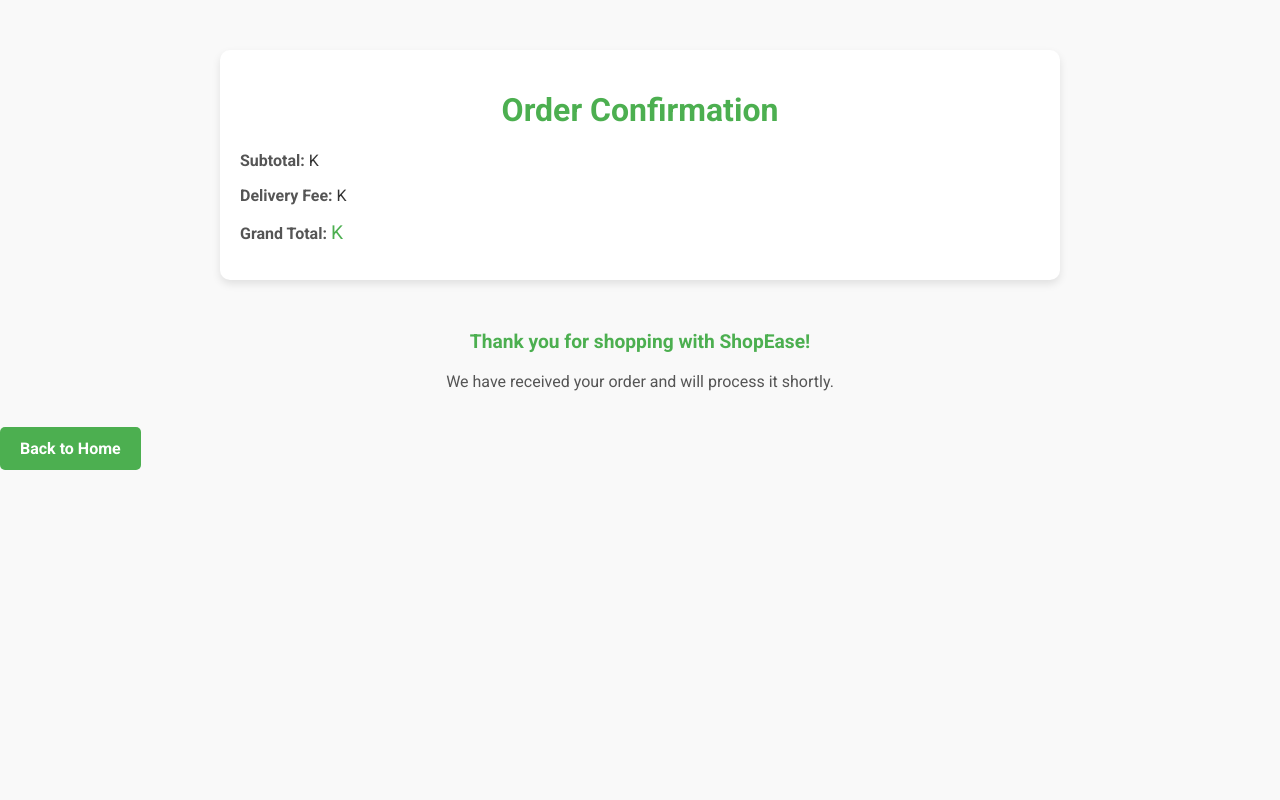
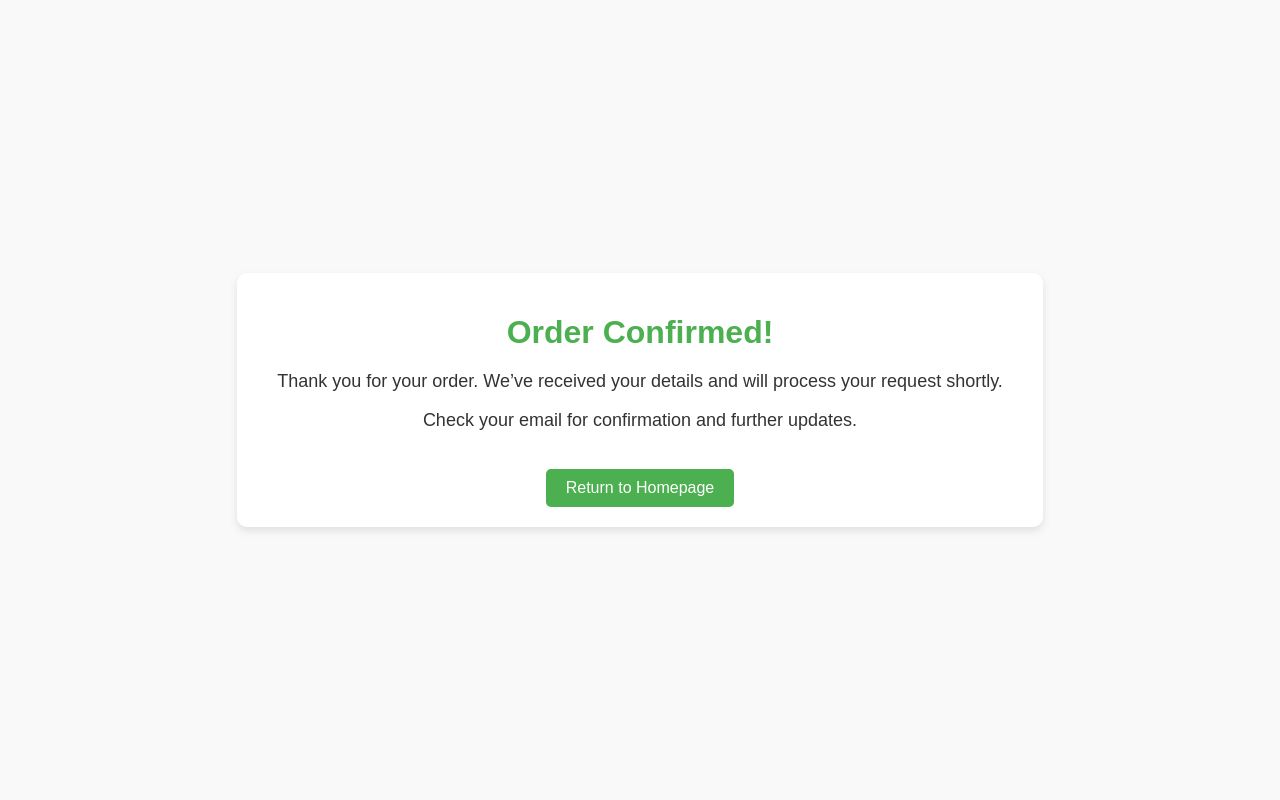
Before and after one commit to Prof-Immanuel/ShopEase, a Django app: template main/templates/order_confirmation.html in a window 1280 px wide. Run offline with Django 3.2, Linux system fonts and the light colour scheme; the template is opened without the code that fills it, so the values that code supplies are empty.

Commit message:
Updating order confirmation page

```diff
--- a/main/templates/order_confirmation.html
+++ b/main/templates/order_confirmation.html
@@ -4,90 +4,53 @@
     <meta charset="UTF-8">
     <meta name="viewport" content="width=device-width, initial-scale=1.0">
     <title>Order Confirmation</title>
-    <link href="https://fonts.googleapis.com/css2?family=Roboto:wght@400;500;700&display=swap" rel="stylesheet">
     <style>
         body {
-            font-family: 'Roboto', sans-serif;
+            font-family: Arial, sans-serif;
+            background-color: #f9f9f9;
             margin: 0;
             padding: 0;
-            background-color: #f9f9f9;
+            display: flex;
+            justify-content: center;
+            align-items: center;
+            height: 100vh;
+        }
+        .container {
+            text-align: center;
+            background: white;
+            padding: 20px 40px;
+            border-radius: 10px;
+            box-shadow: 0 4px 8px rgba(0, 0, 0, 0.1);
+        }
+        h1 {
+            color: #4CAF50;
+            margin-bottom: 20px;
+        }
+        p {
             color: #333;
+            font-size: 18px;
         }
-
-        .container {
-            max-width: 800px;
-            margin: 50px auto;
-            padding: 20px;
-            background: #ffffff;
-            box-shadow: 0 4px 8px rgba(0, 0, 0, 0.1);
-            border-radius: 10px;
+        a {
+            display: inline-block;
+            margin-top: 20px;
+            padding: 10px 20px;
+            background-color: #4CAF50;
+            color: white;
+            text-decoration: none;
+            border-radius: 5px;
+            font-size: 16px;
         }
-
-        h1 {
-            text-align: center;
-            color: #4CAF50;
-        }
-
-
-
-        .summary-total .total-label {
-            font-weight: bold;
-            color: #555;
-        }
-
-        .summary-total .total-amount {
-            color: #4CAF50;
-            font-size: 1.2em;
-        }
-
-        .confirmation-message {
-            text-align: center;
-            margin-top: 30px;
-            color: #555;
-        }
-
-        .confirmation-message .thank-you {
-            font-size: 1.2em;
-            font-weight: bold;
-            color: #4CAF50;
-        }
-
-        .btn {
-            display: inline-block;
-            margin: 20px auto;
-            padding: 12px 20px;
-            font-size: 16px;
-            font-weight: bold;
-            color: #ffffff;
-            background: #4CAF50;
-            border: none;
-            border-radius: 5px;
-            cursor: pointer;
-            text-align: center;
-            text-decoration: none;
-            transition: background 0.3s;
-        }
-
-        .btn:hover {
-            background: #45a049;
+        a:hover {
+            background-color: #45a049;
         }
     </style>
 </head>
 <body>
     <div class="container">
-        <h1>Order Confirmation</h1>
-
-            <div class="summary-total">
-                <p><span class="total-label">Subtotal:</span> K{{ subtotal }}</p>
-                <p><span class="total-label">Delivery Fee:</span> K{{ delivery_fee }}</p>
-                <p><span class="total-label">Grand Total:</span> <span class="total-amount">K{{ grand_total }}</span></p>
-            </div>
-        </div>
-        <div class="confirmation-message">
-            <p class="thank-you">Thank you for shopping with ShopEase!</p>
-            <p>We have received your order and will process it shortly.</p>
-        </div>
-        <a href="/" class="btn">Back to Home</a>
+        <h1>Order Confirmed!</h1>
+        <p>Thank you for your order. We’ve received your details and will process your request shortly.</p>
+        <p>Check your email for confirmation and further updates.</p>
+        <a href="/">Return to Homepage</a>
     </div>
 </body>
 </html>
```
